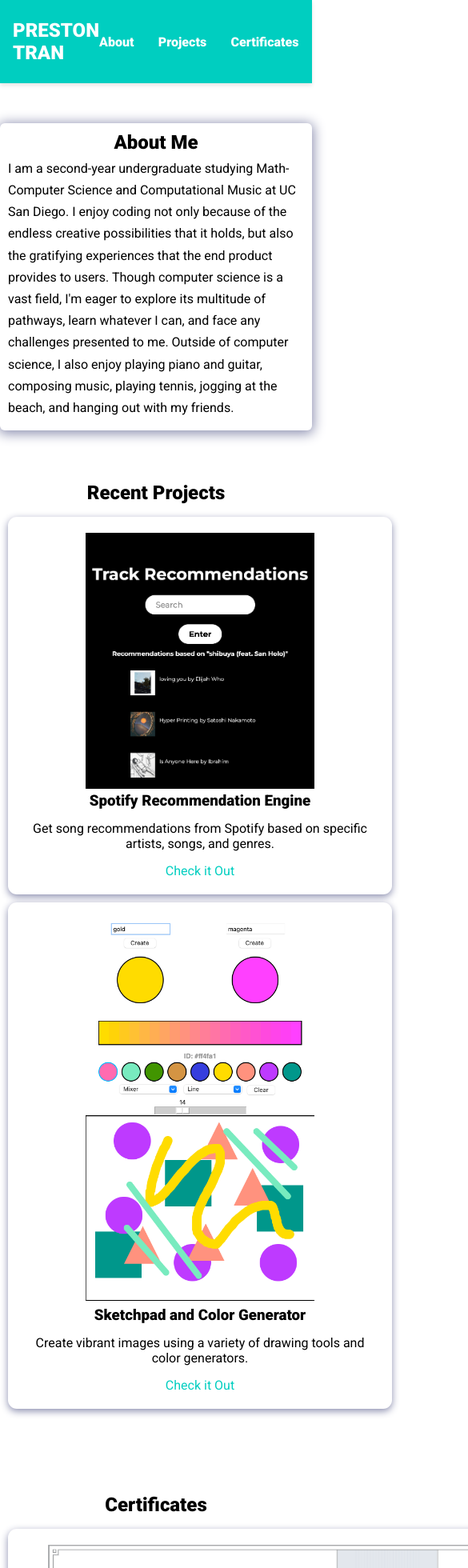
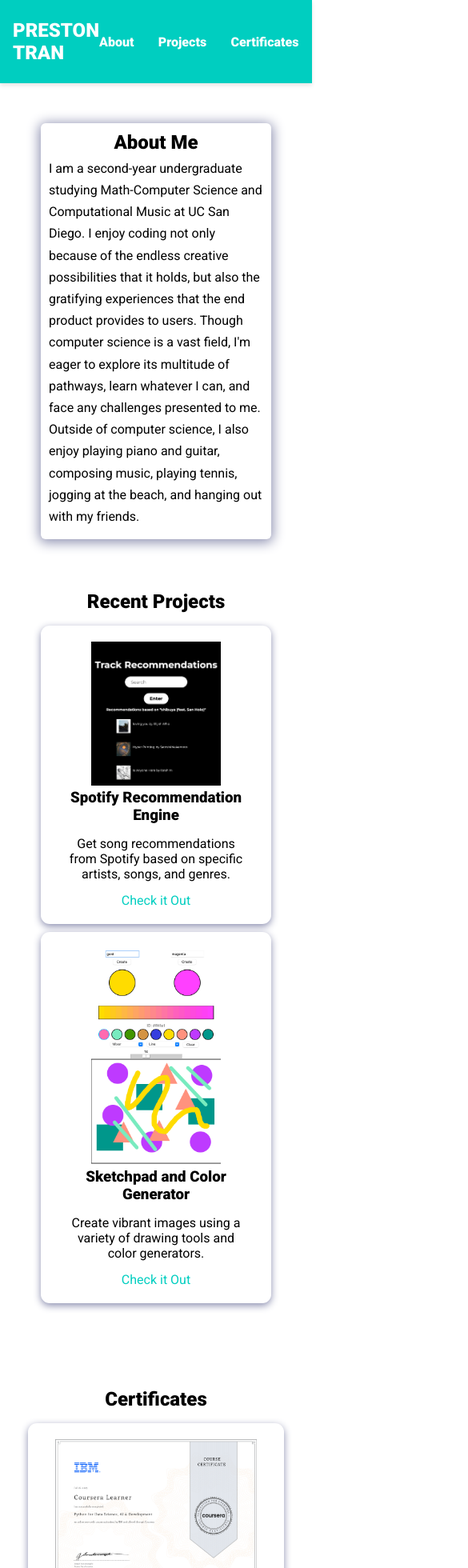
Before and after one commit to prestondntran/PortfolioWebsite, a React (Create React App) app in the folder portfolio-website/: page / in a window 390 px wide. Shown: the top 1960 px of the page at 80% size, 585 px wide, since content can reach past the window. Built offline with nearby package versions, Linux system fonts and the light colour scheme.

Commit message:
Added media queries

```diff
--- a/portfolio-website/src/App.css
+++ b/portfolio-website/src/App.css
@@ -56,7 +56,7 @@
   display: flex;
   align-items: center;
   justify-content: space-between;
-  padding: 1.5rem 1rem;
+  padding: 1.5rem 3.5rem;
   background-color: var(--primary-color);
   box-shadow: 0 3px 5px rgba(0, 0, 0, 0.1);
 }
@@ -273,3 +273,48 @@
   margin-left: 10px;
   margin-right: 10px;
 }
+
+/* Media Queries */
+@media screen and (max-width: 720px) {
+  nav {
+    padding: 1.5rem 1rem;
+  }
+
+  .bio {
+    width: 30rem;
+  }
+
+  .projects-container {
+    flex-direction: column;
+  }
+
+  .project-container {
+    width: 21rem;
+  }
+
+  .certificate-container {
+    width: 25rem;
+  }
+
+  .contact-form-container {
+    max-width: 23rem;
+  }
+}
+
+@media screen and (max-width: 420px) {
+  .bio {
+    width: 18rem;
+  }
+
+  .project-container {
+    width: 18rem;
+  }
+
+  .certificate-container {
+    width: 20rem;
+  }
+
+  .contact-form-container {
+    max-width: 19rem;
+  }
+}
```
